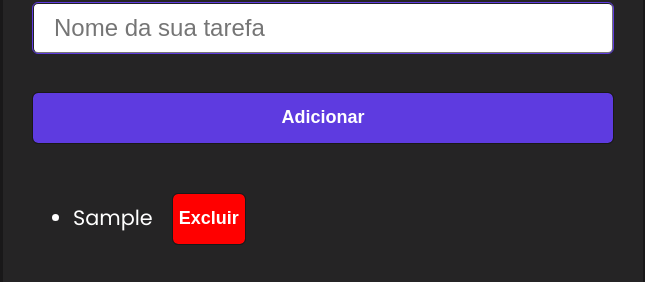
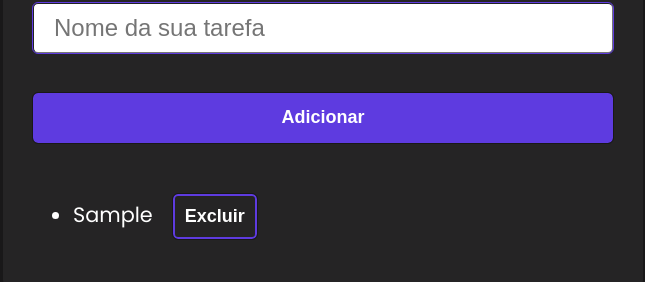
Before and after one commit to bernardoveras/todo-list-js, a plain HTML site: page index.html in a window 1280 px wide. Both pictures are taken after typing "Sample" into the empty fields and a click on the button "Adicionar". Shown: the part 160-442 px from the top of the page, without its empty margins (317-962 px from the left). Drawn offline with Linux system fonts and the light colour scheme.

Commit message:
add preview

```diff
--- a/assets/css/style.css
+++ b/assets/css/style.css
@@ -85,13 +85,13 @@ body{
 
 .container .btn-delete-task {
   margin-left: 20px;
-  background-color: red;
-}
-
-.container .btn-delete-task:hover{
-  background-color: var(--terciary-color-dark);
+  height: 45px;
+  background-color: transparent;
+  border: 2px solid var(--primary-color);
+  padding-left: 10px;
+  padding-right: 10px;
 }
 
 .container .btn-delete-task:active{
-  background-color: var(--terciary-color-light);
+  background-color: var(--terciary-color-dark);
 }
```
Also changed, not shown: .github/preview.gif (added).
